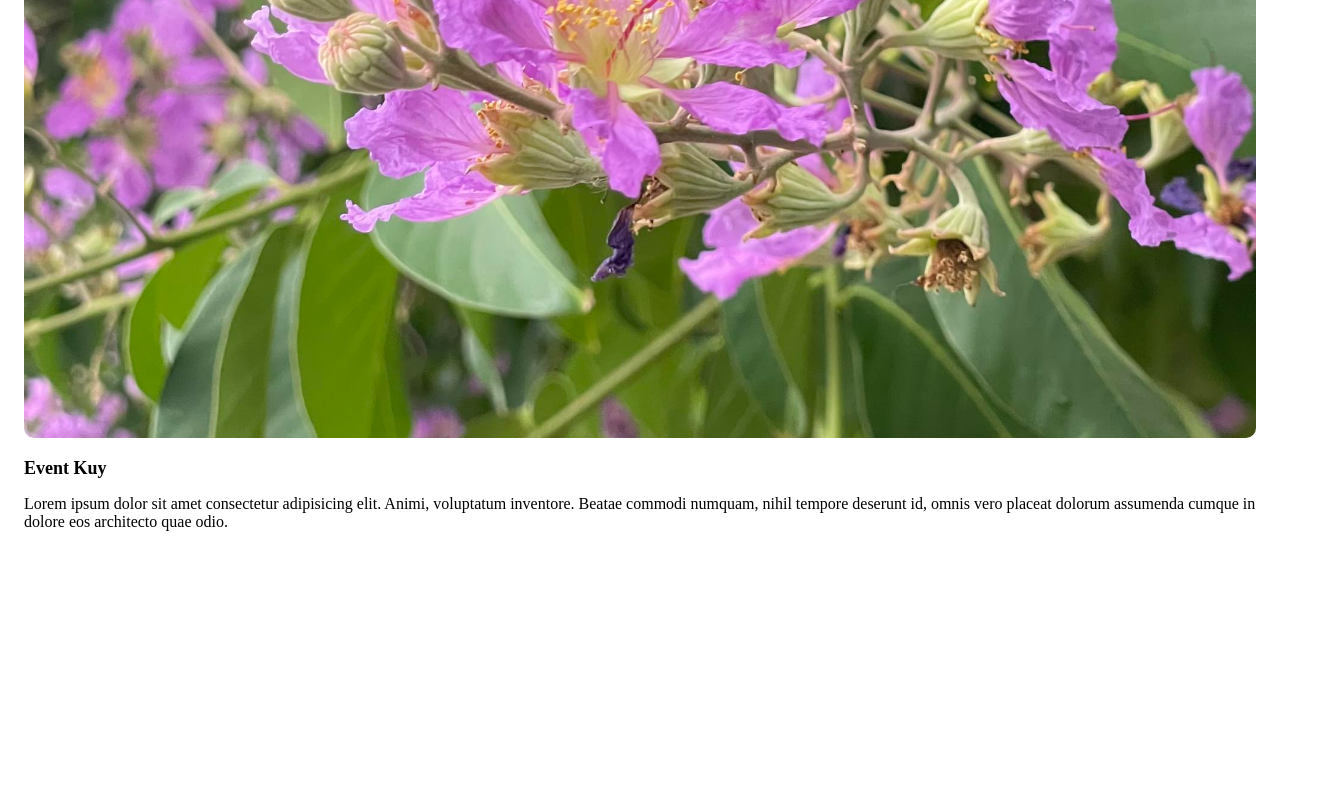
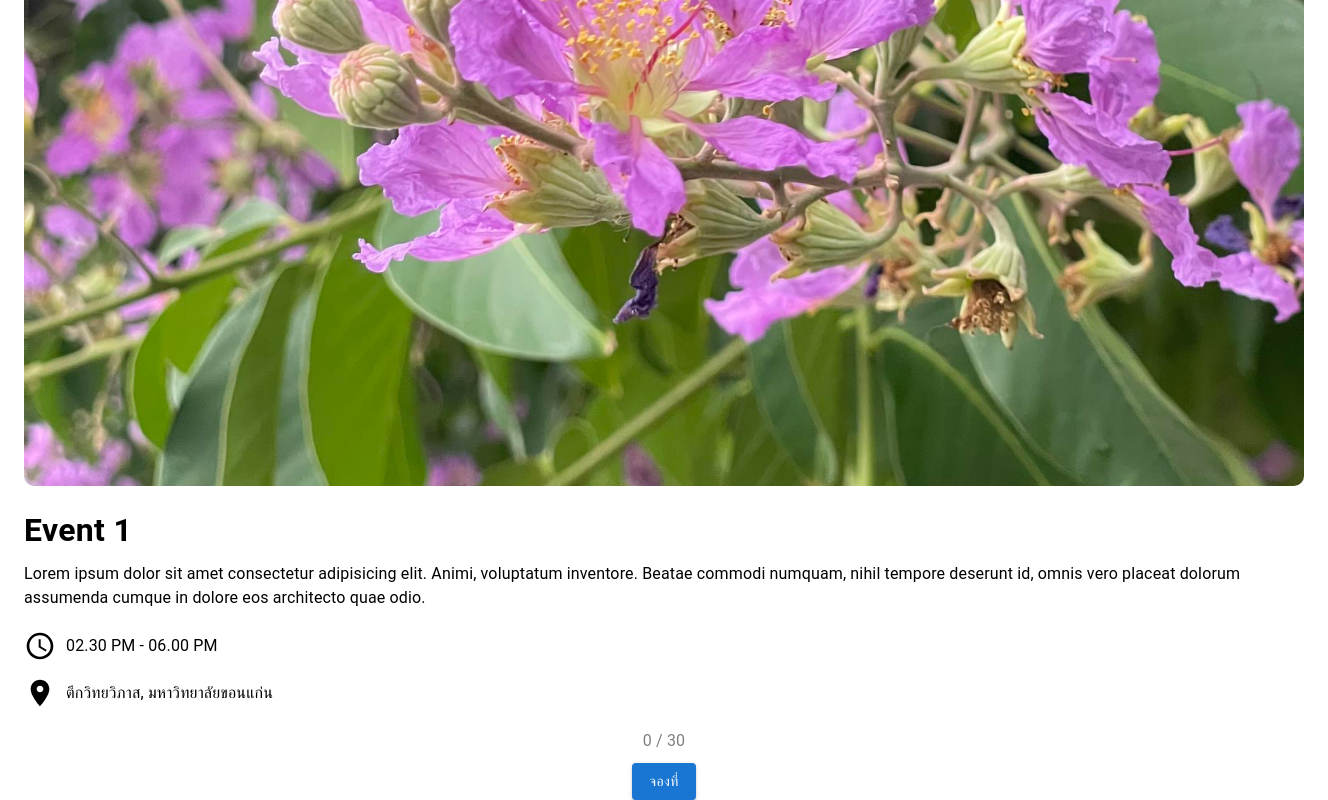
Before and after one commit to EIJI01/Project_RoundUp, a Next.js app in the folder round-up/: page /feed/1 in a window 1280 px wide. Shown: the part 818-1618 px from the top of the page, 1328 px wide, since content can reach past the window. Before the commit the page ends 1349 px from the top, so only its background shows below. Built offline with nearby package versions, Linux system fonts and the light colour scheme.

Commit message:
update frontend

```diff
--- a/round-up/src/data/mock.ts
+++ b/round-up/src/data/mock.ts
@@ -6,42 +6,52 @@ export const EVENTS = [
     id: "1",
     image: TestImage.src,
     ImageName: "test-image",
-    title: "Event Kuy",
+    title: "Event 1",
     detail:
       "Lorem ipsum dolor sit amet consectetur adipisicing elit. Animi, voluptatum inventore. Beatae commodi numquam, nihil tempore deserunt id, omnis vero placeat dolorum assumenda cumque in dolore eos architecto quae odio.",
+    startDate: "02.30 PM - 06.00 PM",
+    location:"ตึกวิทยวิภาส, มหาวิทยาลัยขอนแก่น"
   },
   {
     id: "2",
     image: TestImage2.src,
     ImageName: "test-image",
-    title: "Event Kuy",
+    title: "Event 2",
     detail:
       "Lorem ipsum dolor sit amet consectetur adipisicing elit. Animi, voluptatum inventore. Beatae commodi numquam, nihil tempore deserunt id, omnis vero placeat dolorum assumenda cumque in dolore eos architecto quae odio.",
-  },
+    startDate: "02.30 PM - 06.00 PM",
+    location:"ตึกวิทยวิภาส, มหาวิทยาลัยขอนแก่น"
+    },
   {
     id: "3",
     image: TestImage.src,
     ImageName: "test-image",
-    title: "Event Kuy",
+    title: "Event 3",
     detail:
       "Lorem ipsum dolor sit amet consectetur adipisicing elit. Animi, voluptatum inventore. Beatae commodi numquam, nihil tempore deserunt id, omnis vero placeat dolorum assumenda cumque in dolore eos architecto quae odio.",
-  },
+    startDate: "02.30 PM - 06.00 PM",
+    location:"ตึกวิทยวิภาส, มหาวิทยาลัยขอนแก่น"
+    },
   {
     id: "4",
     image: TestImage2.src,
     ImageName: "test-image",
-    title: "Event Kuy",
+    title: "Event 4",
     detail:
       "Lorem ipsum dolor sit amet consectetur adipisicing elit. Animi, voluptatum inventore. Beatae commodi numquam, nihil tempore deserunt id, omnis vero placeat dolorum assumenda cumque in dolore eos architecto quae odio.",
-  },
+    startDate: "02.30 PM - 06.00 PM",
+    location:"ตึกวิทยวิภาส, มหาวิทยาลัยขอนแก่น"
+    },
   {
     id: "5",
     image: TestImage.src,
     ImageName: "test-image",
-    title: "Event Kuy",
+    title: "Event 5",
     detail:
       "Lorem ipsum dolor sit amet consectetur adipisicing elit. Animi, voluptatum inventore. Beatae commodi numquam, nihil tempore deserunt id, omnis vero placeat dolorum assumenda cumque in dolore eos architecto quae odio.",
-  },
+    startDate: "02.30 PM - 06.00 PM",
+    location:"ตึกวิทยวิภาส, มหาวิทยาลัยขอนแก่น"
+    },
 ];
 
 export interface EventType {
@@ -50,4 +60,6 @@ export interface EventType {
   ImageName: string;
   title: string;
   detail: string;
+  startDate: string;
+  location: string
 }
--- a/round-up/src/pages/feed/[id].tsx
+++ b/round-up/src/pages/feed/[id].tsx
@@ -1,8 +1,10 @@
-import { Box } from "@mui/material";
+import { Box, Button, Typography } from "@mui/material";
 import { useRouter } from "next/router";
 import Image from "next/image";
 import { EVENTS, EventType } from "@/data/mock";
 import { useState, useEffect } from "react";
+import AccessTimeIcon from "@mui/icons-material/AccessTime";
+import LocationOnIcon from "@mui/icons-material/LocationOn";
 
 export default function EventId() {
   const router = useRouter();
@@ -14,9 +16,15 @@ export default function EventId() {
   }, [router.query.id]);
 
   return (
-    <Box sx={{ height: "100vh", padding: "24px" }}>
+    <Box sx={{ height: "100vh", padding: "24px", width: "100%" }}>
       {filterData && (
-        <Box sx={{ display: "flex", justifyContent: "center" }}>
+        <Box
+          sx={{
+            display: "flex",
+            justifyContent: "center",
+            flexDirection: "column",
+          }}
+        >
           <Box>
             <Image
               src={filterData?.image as string}
@@ -26,17 +34,49 @@ export default function EventId() {
               layout="responsive"
               style={{ borderRadius: "10px" }}
             />
-            <Box
-              sx={{ fontSize: "18px", fontWeight: "bold", marginTop: "16px" }}
+            <Typography
+              sx={{ fontSize: "32px", fontWeight: "bold", marginTop: "16px" }}
             >
               {filterData.title}
+            </Typography>
+            <Typography sx={{ fontSize: "16px", marginTop: "8px" }}>
+              {filterData.detail}
+            </Typography>
+          </Box>
+
+          <Box
+            sx={{
+              gap: "15px",
+              marginTop: "20px",
+              display: "flex",
+              flexDirection: "column",
+            }}
+          >
+            <Box sx={{ display: "flex", alignItems: "center", gap: "10px" }}>
+              <AccessTimeIcon sx={{ fontSize: "32px" }}></AccessTimeIcon>
+              <Typography> {filterData.startDate}</Typography>
             </Box>
-            <Box sx={{ fontSize: "16px", marginTop: "16px" }}>
-              {filterData.detail}
+            <Box sx={{ display: "flex", alignItems: "center", gap: "10px" }}>
+              <LocationOnIcon sx={{ fontSize: "32px" }}></LocationOnIcon>
+              <Typography> {filterData.location}</Typography>
             </Box>
           </Box>
         </Box>
       )}
+
+      <Box
+        sx={{
+          display: "flex",
+          flexDirection: "column",
+          marginTop: "20px",
+          justifyContent: "center",
+          alignItems: "center",
+          gap: "10px",
+        }}
+      >
+        <Typography sx={{ color: "grey" }}>0 / 30</Typography>
+        <Button variant="contained">จองที่</Button>
+      </Box>
     </Box>
   );
 }
```
Also changed, not shown: round-up/src/pages/check-in/[id].tsx (+18 -23 lines).
